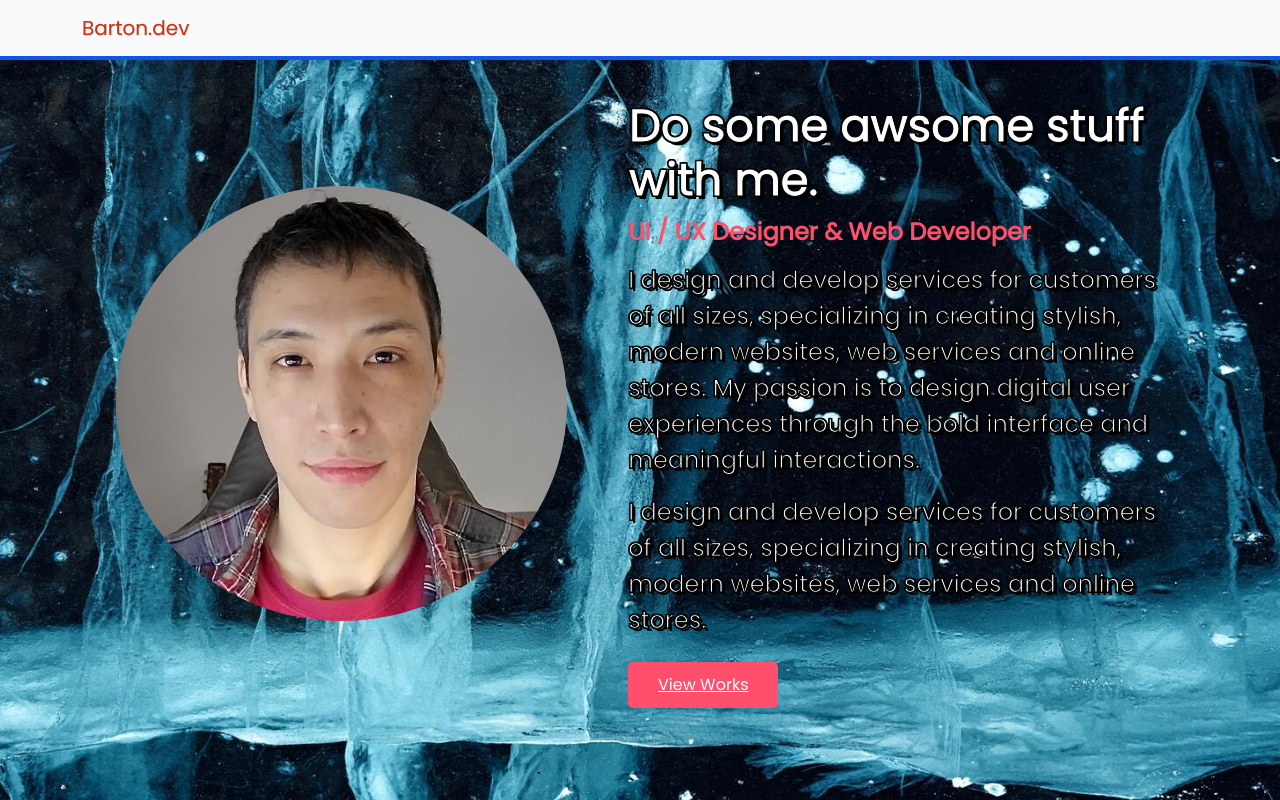
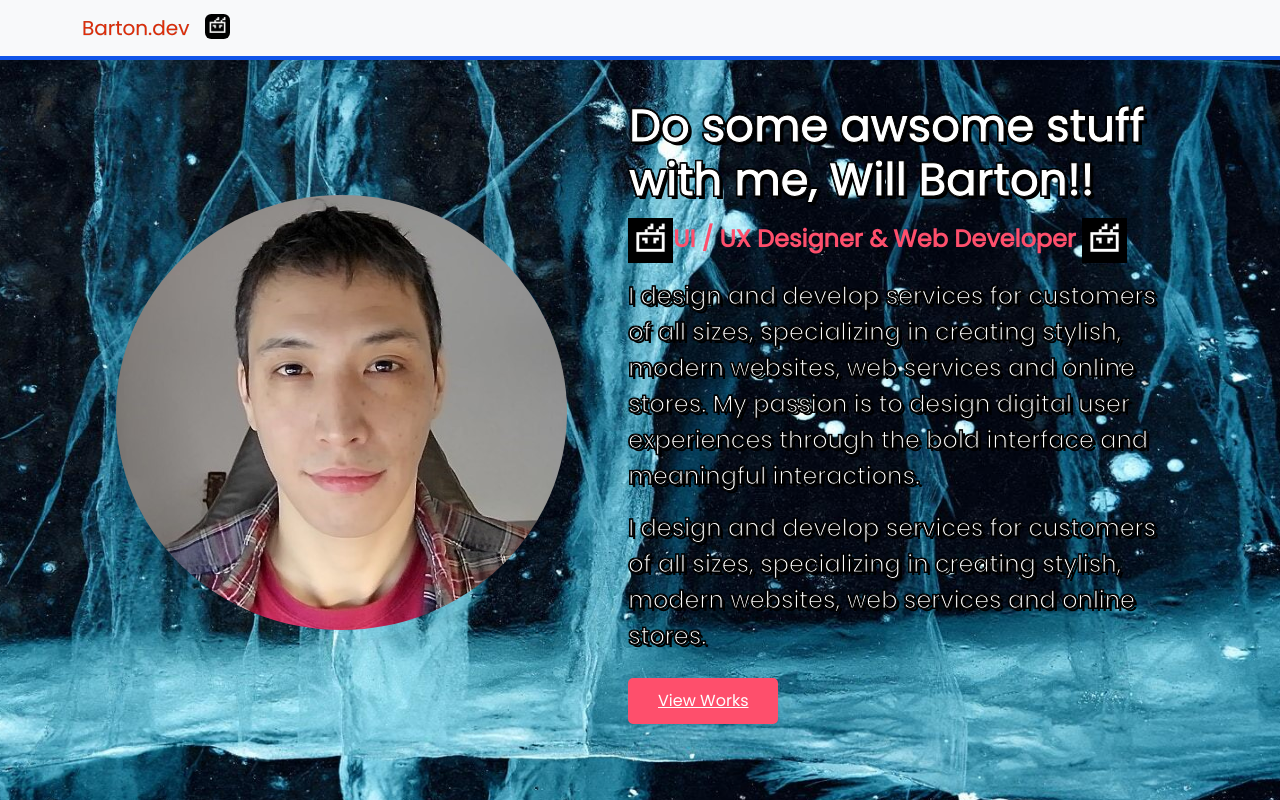
Before and after one commit to wwbarton/bartonDev, a React (Create React App) app: page /aboutme in a window 1280 px wide. Built offline with nearby package versions, Linux system fonts and the light colour scheme; the HTML template or start-up script is replaced by a standard one; a web font is replaced by a local one.

Commit message:
robart favicon on about me and navbar

```diff
--- a/src/PortfolioContainer/AboutMe/AboutMe.jsx
+++ b/src/PortfolioContainer/AboutMe/AboutMe.jsx
@@ -3,6 +3,7 @@ import "./AboutMe.css";
 import Profile from "../../assets/images/profile.jpg";
 import Image from "react-bootstrap/Image";
 import { Link } from "react-router-dom";
+import robart from "../../assets/images/robart.png";
 
 function AboutMe() {
   return (
@@ -11,9 +12,11 @@ function AboutMe() {
         <div className="row align-items-center justify-content-around flex-row-reverse">
           <div className="col-lg-6">
             <div className="about-text">
-              <h3>Do some awsome stuff with me.</h3>
+              <h3>Do some awsome stuff with me, Will Barton!!</h3>
               <h4 className="theme-color">
-                UI / UX Designer &amp; Web Developer
+                <img src={robart} alt="robart" height={45} width={45} />
+                UI / UX Designer &amp; Web Developer{" "}
+                <img src={robart} alt="robart" height={45} width={45} />
               </h4>
               <p>
                 I design and develop services for customers of all sizes,
--- a/src/PortfolioContainer/NavBar/NavBar.css
+++ b/src/PortfolioContainer/NavBar/NavBar.css
@@ -2,4 +2,9 @@
   outline: 4px solid rgb(17, 85, 233);
 }
 
+#robart {
+  margin-bottom: 08px;
+  border-radius: 25%;
+}
+
 /* color: inherit; */
--- a/src/PortfolioContainer/NavBar/NavBar.js
+++ b/src/PortfolioContainer/NavBar/NavBar.js
@@ -3,6 +3,7 @@ import Navbar from "react-bootstrap/Navbar";
 import Container from "react-bootstrap/Container";
 import { Link } from "react-router-dom";
 import "./NavBar.css";
+import robart from "../../assets/images/robart.png";
 
 function NavBar() {
   return (
@@ -11,6 +12,7 @@ function NavBar() {
         <Container>
           <Link to="/">
             <Navbar.Brand>Barton.dev</Navbar.Brand>
+            <img id="robart" src={robart} alt="robart" height={25} width={25} />
           </Link>
         </Container>
       </Navbar>
```
